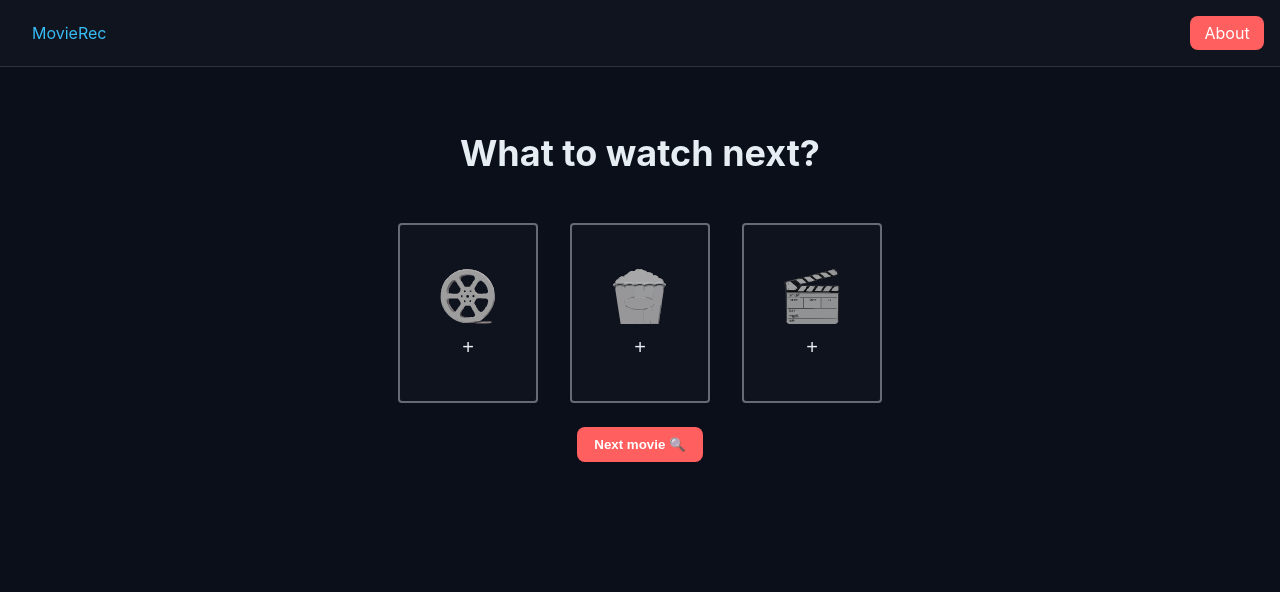
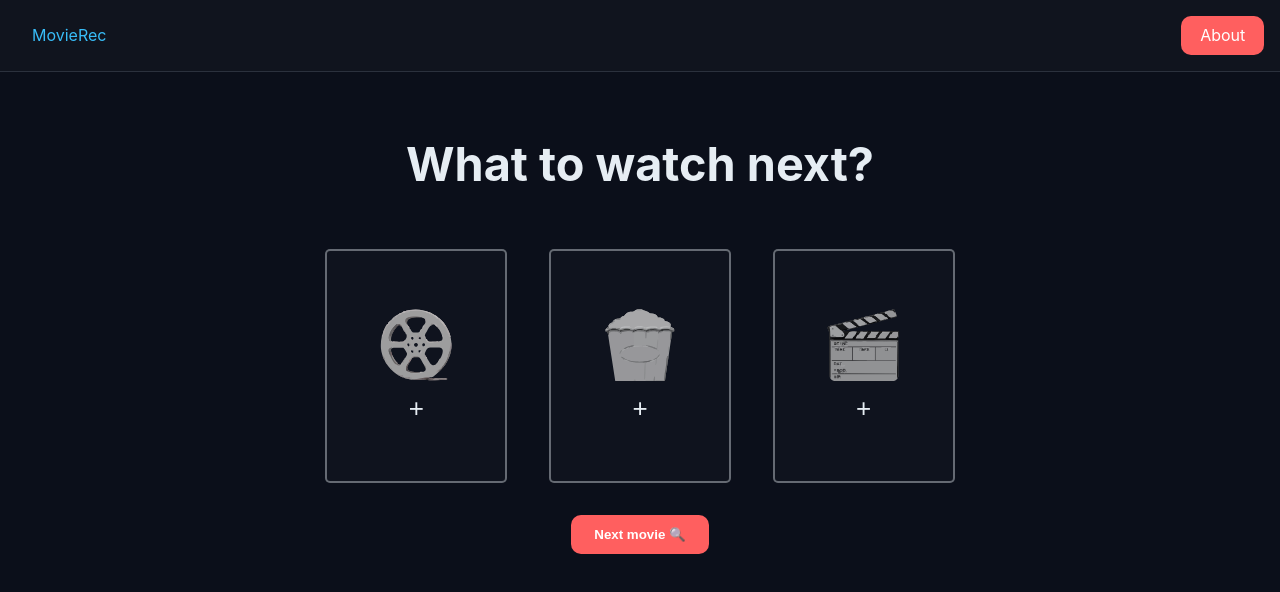
Before and after one commit to yogeshdevnani/movie-recommendation-app, a React (Vite) app: page / in a window 1280 px wide. Shown: the top 592 px of the page. Built offline with nearby package versions, Linux system fonts and the light colour scheme.

Commit message:
increase elements size

```diff
--- a/src/index.css
+++ b/src/index.css
@@ -61,16 +61,16 @@ h1 {
 .btn-about {
   background: #ff5f5f;
   color: #ffffff;
-  padding: 0.45rem 0.9rem;
-  border-radius: 8px;
+  padding: 0.585rem 1.17rem;
+  border-radius: 10px;
   display: inline-block;
 }
 
 .btn-primary {
   background: #ff5f5f;
   color: #ffffff;
-  padding: 0.6rem 1.1rem;
-  border-radius: 8px;
+  padding: 0.78rem 1.43rem;
+  border-radius: 10px;
   border: none;
   cursor: pointer;
   font-weight: 600;
@@ -84,17 +84,21 @@ h1 {
   padding-top: 2rem;
 }
 
+.homepage-hero h1 {
+  font-size: 2.925rem;
+}
+
 .tile-grid {
   display: flex;
-  gap: 2rem;
-  margin: 2rem 0 1.5rem;
+  gap: 2.6rem;
+  margin: 2.6rem 0 1.95rem;
 }
 
 .tile-button {
-  width: 140px;
-  height: 180px;
+  width: 182px;
+  height: 234px;
   border: 2px solid rgba(230, 237, 243, 0.4);
-  border-radius: 4px;
+  border-radius: 5px;
   background: rgba(255, 255, 255, 0.02);
   display: flex;
   flex-direction: column;
@@ -105,12 +109,12 @@ h1 {
 }
 
 .tile-button img {
-  width: 56px;
-  height: 56px;
+  width: 73px;
+  height: 73px;
   opacity: 0.8;
 }
 
 .tile-plus {
-  font-size: 1.25rem;
+  font-size: 1.625rem;
   color: var(--text);
 }
```
